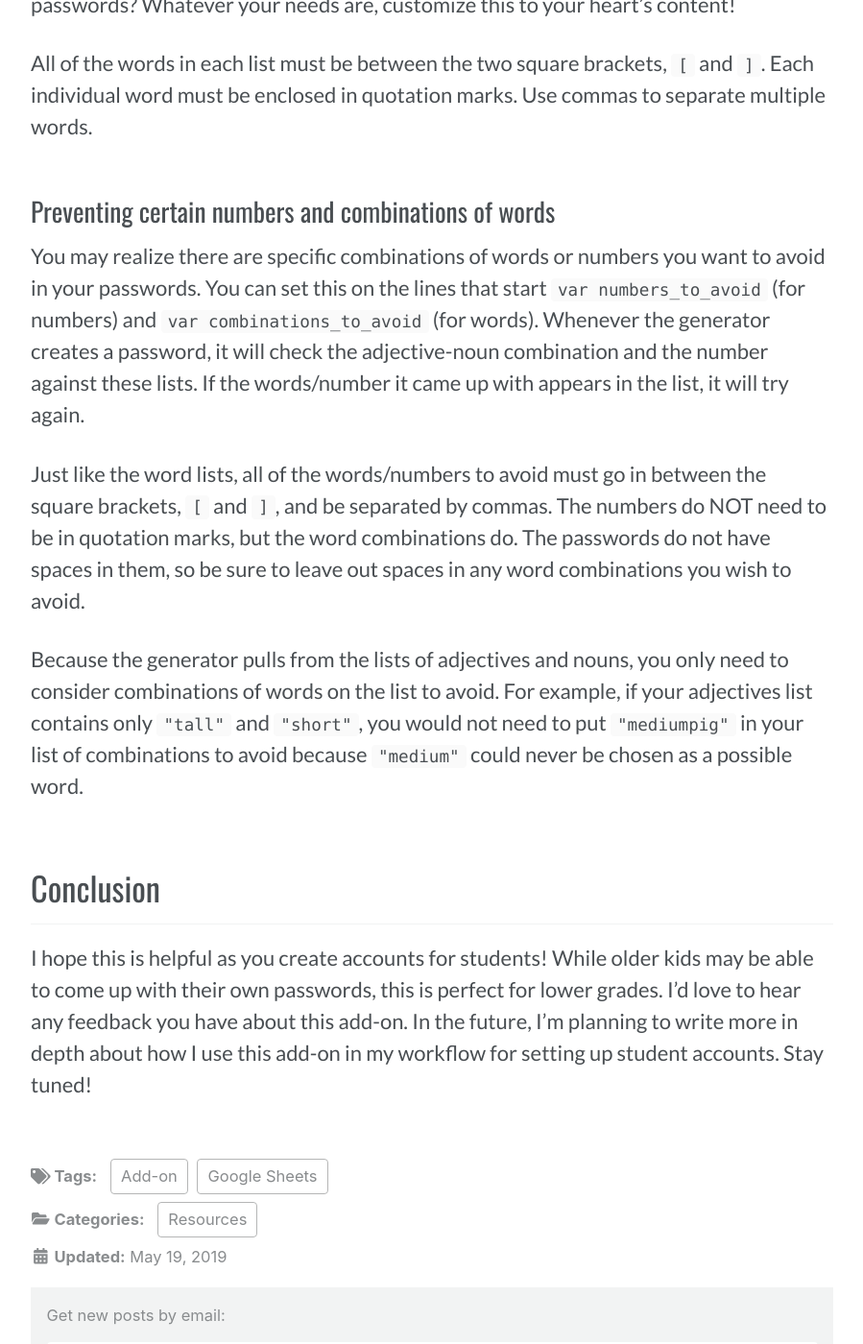
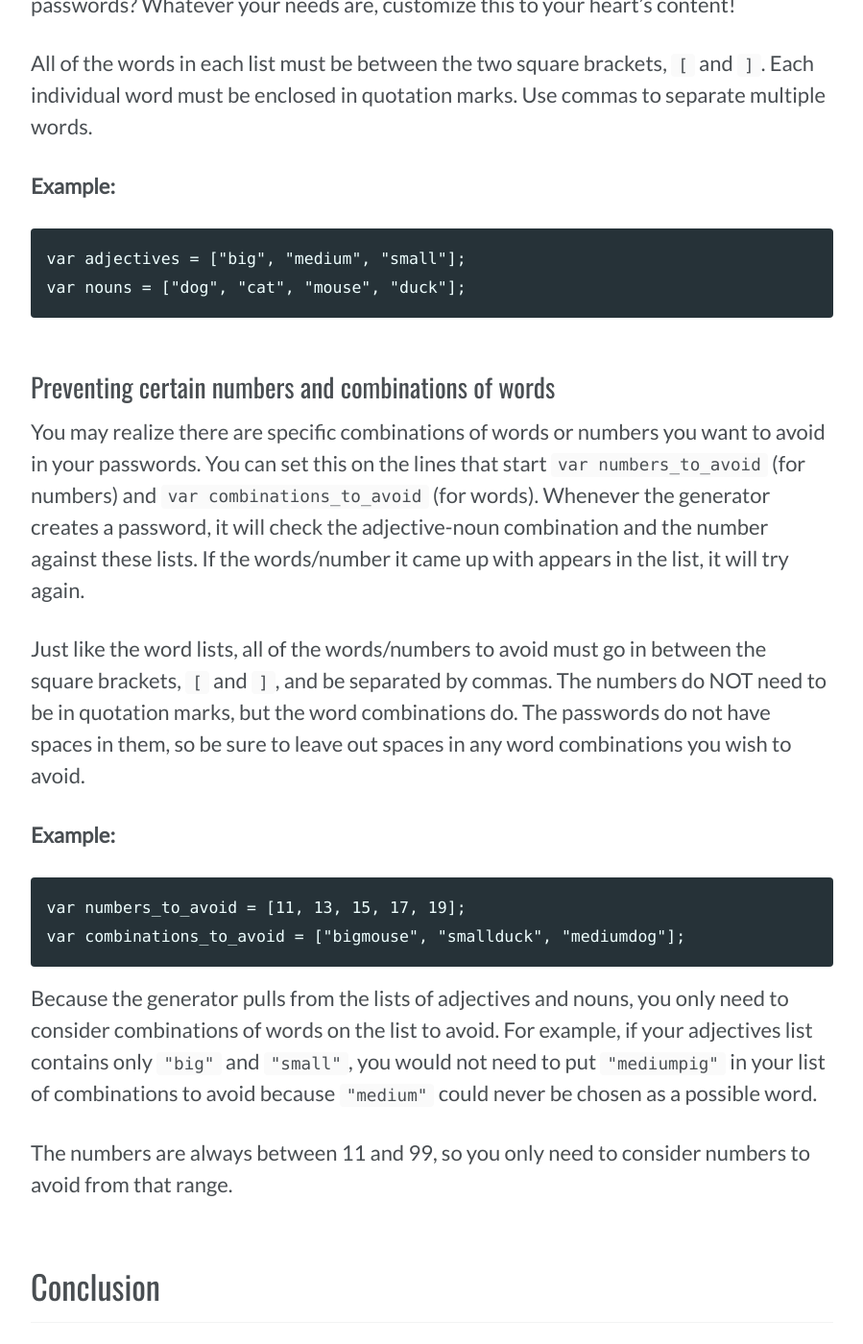
Before and after one commit to zakkolar/io.zak, a Jekyll site: the page built from _posts/2019-05-19-generate-passwords-in-google-sheets.md, in a window 1280 px wide and 1400 px high, scrolled down 2642 px. Shown: the whole window at 96% size, without its empty margins (190-1089 px from the left). Built offline with Jekyll 4.4.1, drawn with Linux system fonts in a browser that asks for light colours; cached includes are drawn as plain includes; nearby versions of some CDN libraries; a style sheet for code colours, icons or effects is not loaded.

Commit message:
updated examples

```diff
--- a/_posts/2019-05-19-generate-passwords-in-google-sheets.md
+++ b/_posts/2019-05-19-generate-passwords-in-google-sheets.md
@@ -44,13 +44,25 @@ The first two lines of code in the file that begin `var adjectives` and `var nou
 
 All of the words in each list must be between the two square brackets, `[` and `]`. Each individual word must be enclosed in quotation marks. Use commas to separate multiple words.
 
+**Example:**
+
+    var adjectives = ["big", "medium", "small"];
+    var nouns = ["dog", "cat", "mouse", "duck"];
+
 ### Preventing certain numbers and combinations of words
 
 You may realize there are specific combinations of words or numbers you want to avoid in your passwords. You can set this on the lines that start `var numbers_to_avoid` (for numbers) and `var combinations_to_avoid` (for words). Whenever the generator creates a password, it will check the adjective-noun combination and the number against these lists. If the words/number it came up with appears in the list, it will try again.
 
 Just like the word lists, all of the words/numbers to avoid must go in between the square brackets, `[` and `]`, and be separated by commas. The numbers do NOT need to be in quotation marks, but the word combinations do. The passwords do not have spaces in them, so be sure to leave out spaces in any word combinations you wish to avoid.
 
-Because the generator pulls from the lists of adjectives and nouns, you only need to consider combinations of words on the list to avoid. For example, if your adjectives list contains only `"tall"` and `"short"`, you would not need to put `"mediumpig"` in your list of combinations to avoid because `"medium"` could never be chosen as a possible word.
+**Example:**
+
+    var numbers_to_avoid = [11, 13, 15, 17, 19];
+    var combinations_to_avoid = ["bigmouse", "smallduck", "mediumdog"];
+
+Because the generator pulls from the lists of adjectives and nouns, you only need to consider combinations of words on the list to avoid. For example, if your adjectives list contains only `"big"` and `"small"`, you would not need to put `"mediumpig"` in your list of combinations to avoid because `"medium"` could never be chosen as a possible word.
+
+The numbers are always between 11 and 99, so you only need to consider numbers to avoid from that range.
 
 ## Conclusion
 
```
